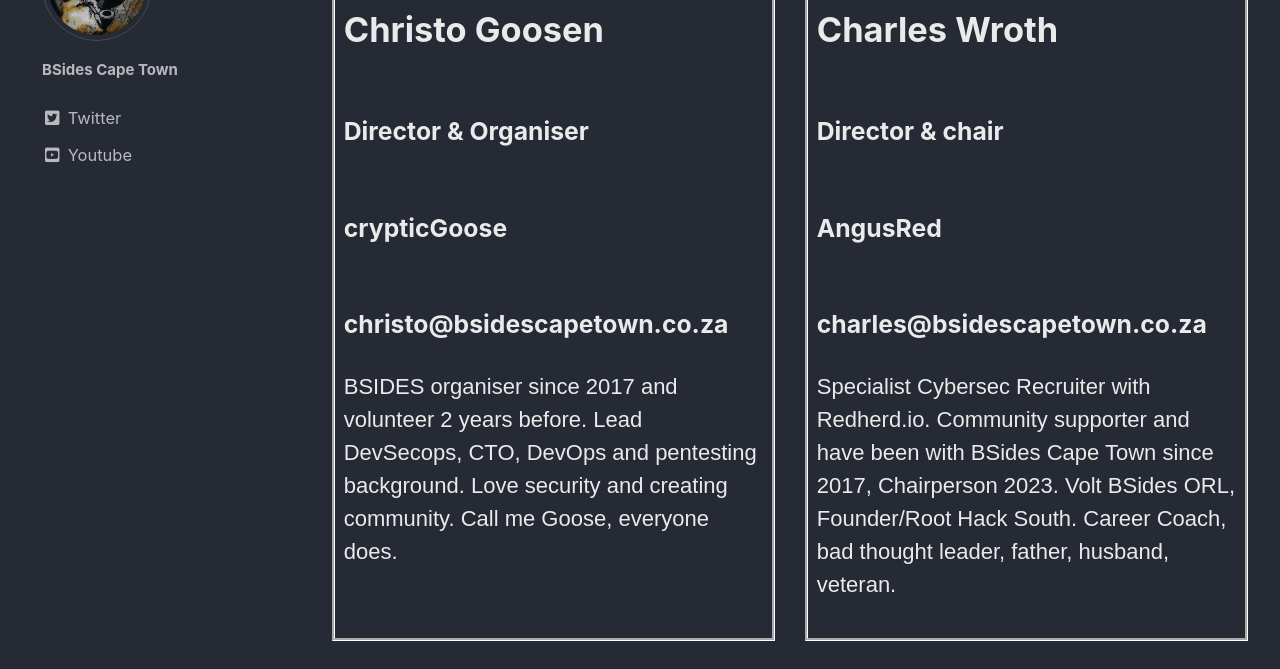
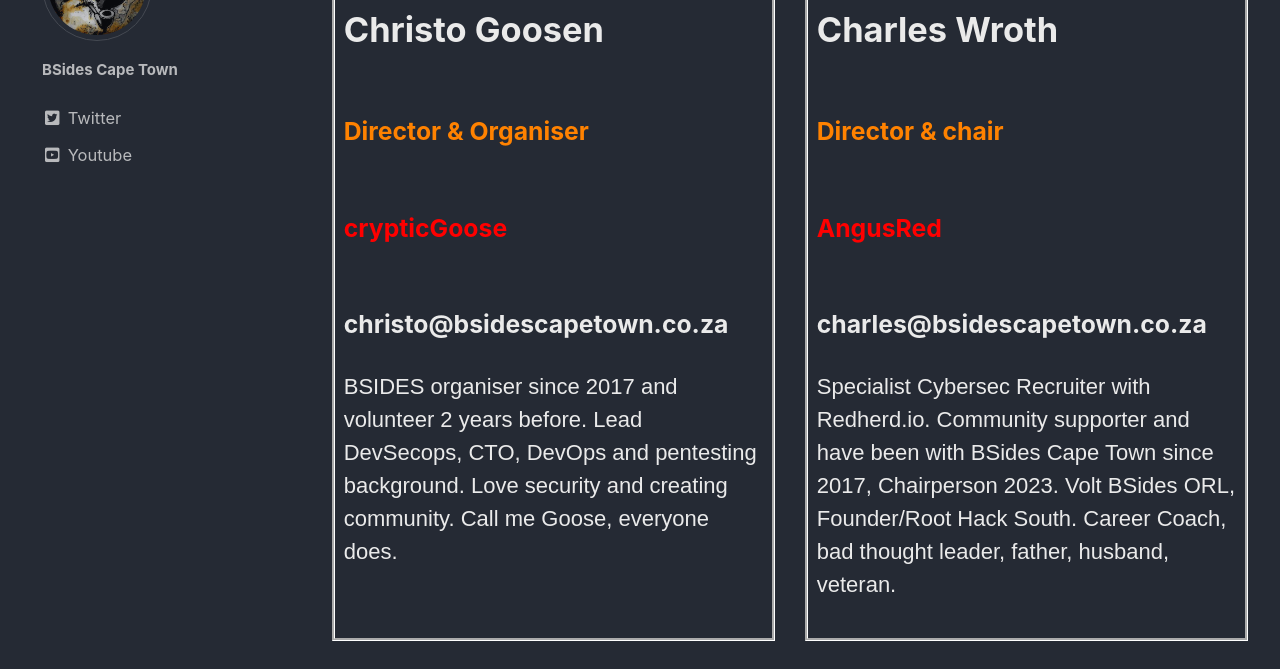
Before and after one commit to bsidescapetown/bsidescapetown.github.io, a Jekyll site: the page built from _pages/staff.md, in a window 1280 px wide and 1400 px high, scrolled down 636 px. Shown: the part 140-809 px from the top of the window. Built offline with Jekyll 4.4.1, drawn with Linux system fonts in a browser that asks for light colours; cached includes are drawn as plain includes; comment, search, counter and statistics services are not loaded.

Commit message:
Fix Staff Page

```diff
--- a/_includes/team_card.html
+++ b/_includes/team_card.html
@@ -59,6 +59,15 @@
     color:white;
 
 }
+.team-staff-title{
+    color: #FF8200;
+    padding: 2%;
+}
+
+.team-staff-nick{
+    color: red;
+    padding: 2%;
+}
 <!--.text{-->
 <!--    text-align: center;-->
 <!--    color:#fff;-->
@@ -75,9 +84,9 @@
             <div class="text">
             <h1 style="padding:2%;">{{ include.name }}</h1>
 
-                <h3 style="padding:2%;"> {{ include.title }}</h3>
+                <h3 class="team-staff-title"> {{ include.title }}</h3>
 
-                <h3 style="padding:2%;"> {{ include.nickname }}</h3>
+                <h3 class="team-staff-nick"> {{ include.nickname }}</h3>
 
                 <h3 style="padding:2%;"> {{ include.email }}</h3>
 
```
